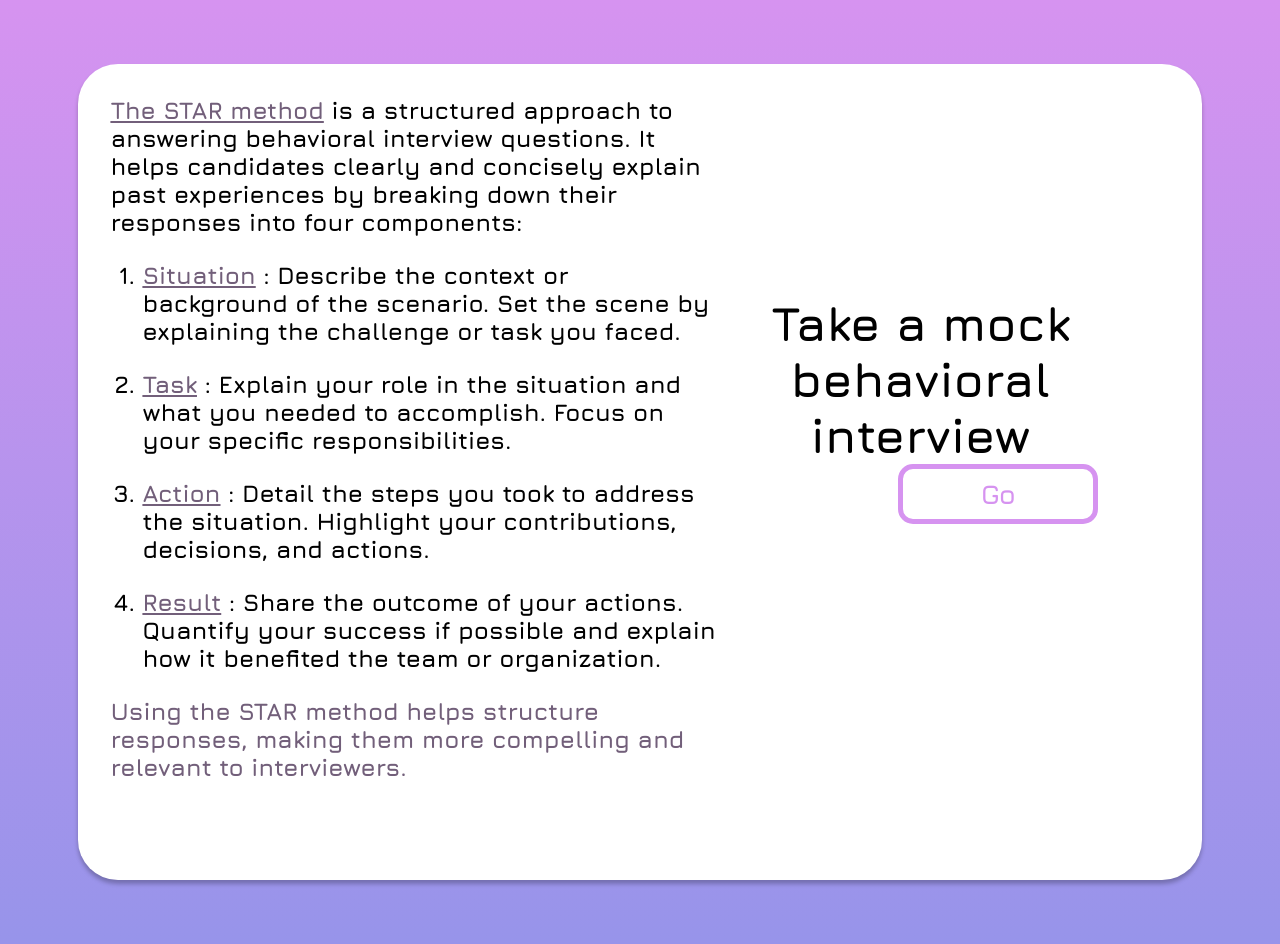
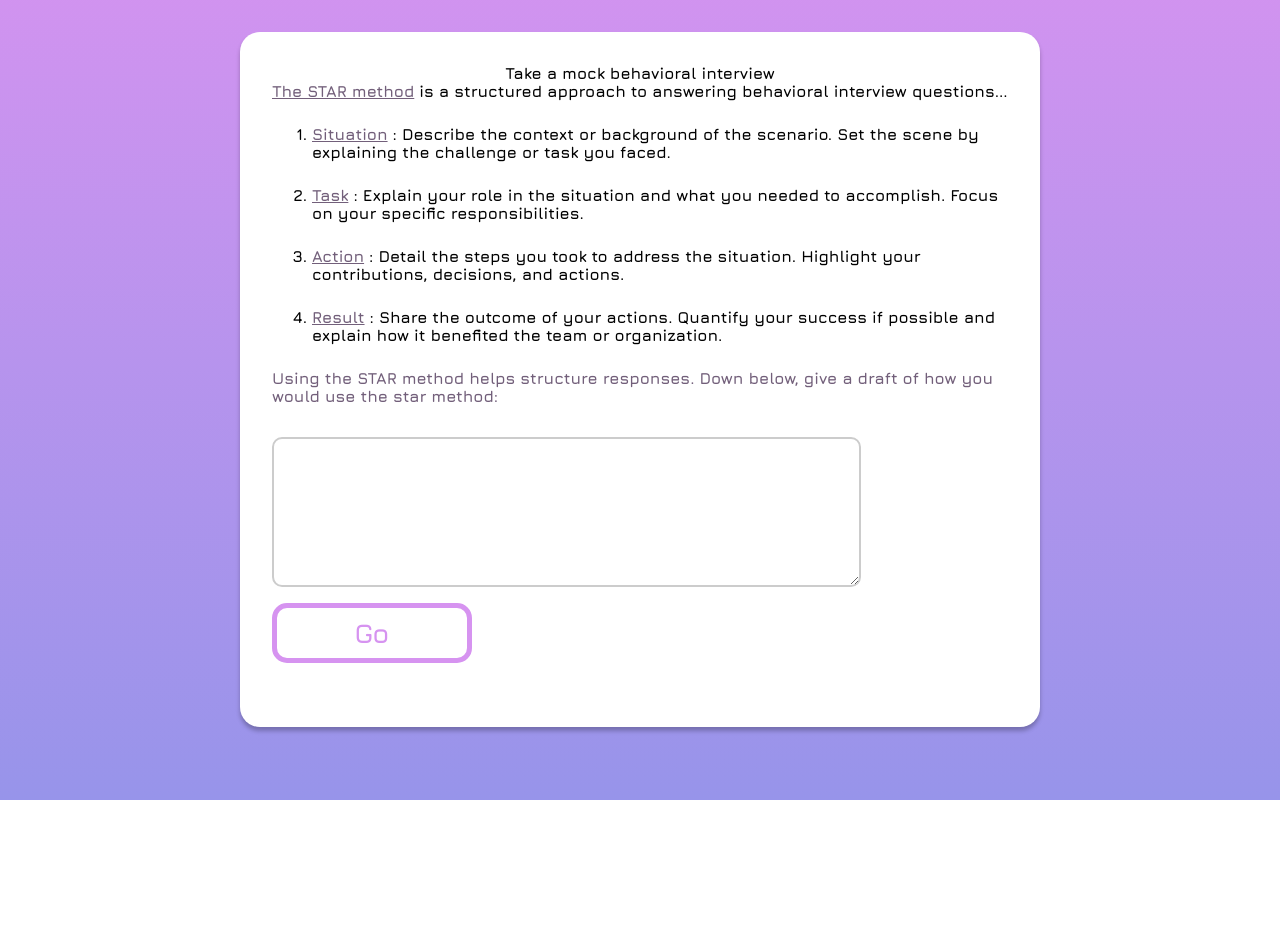
Before and after one commit to hibashaalan/Interbot, a Flask app: page /behavioral/ in a window 1280 px wide. Shown: the part 75-1019 px from the top of the page. After the commit the page ends 875 px from the top, so only its background shows below. Run offline with Flask 3, Linux system fonts and the light colour scheme.

Commit message:
All my behavioral/feedback questions

```diff
--- a/website/static/global.css
+++ b/website/static/global.css
@@ -111,7 +111,7 @@
     height: 113px;
 }
 
-/*.rectangle-div {
+.rectangle-div {
     position: absolute;
     top: 569px;
     left: 622px;
@@ -122,7 +122,7 @@
     box-sizing: border-box;
     width: 181px;
     height: 54px;
-}*/
+}
 
 .get-started {
     position: absolute;
@@ -201,54 +201,38 @@
 
 /*Behavorial*/
 
-.behavorial {
-    width: 100%;
-    overflow: hidden;
-    text-align: center;
-    font-size: 27px;
-    color: #000;
-    font-family: Jura;
-
-    padding: 2rem 1rem;
+.behavioral {
     display: flex;
     flex-direction: column;
-    align-items: center;
+    align-items: center; /* Centers the content horizontally */
+    justify-content: flex-start;
+    font-family: Jura;
+    min-height: 100vh; /* Full viewport height */
+    padding: 2rem;
     gap: 2rem;
 }
 
-.intro-section{
-    display: flex;
-    flex-direction: row-reverse;
-    /*justify-content: center;*/
-    align-items: flex-start;
-    gap: 2rem;
-    max-width: 90%;
-    flex-wrap: wrap;
+.intro-section {
+    text-align: center;
+    margin-bottom: 2rem; /* Space between the intro and the form */
 }
 
-.behavorial-child {
-    position: relative;
-    /*top: 164px;
-    left: 44px;*/
+.behavioral-child {
+    display: flex;
+    flex-direction: column;
+    align-items: center; /* Center the content inside this container */
+    justify-content: flex-start;
+    width: 100%;
+    max-width: 800px; /* Maximum width of the content */
     box-shadow: 0px 4px 4px rgba(0, 0, 0, 0.25);
-    border-radius: 40px;
+    border-radius: 20px;
     background-color: #fff;
-
-    max-width: 90%;
-    margin: 2rem auto;
-    padding: 1rem;
-
-    /*width: 1350px;*/
-    height: 816px;
+    padding: 2rem;
 }
 
-.go-button{
-    position: absolute;
-    top: 400px;
-    left: 820px;
+.go-button {
     font-size: 27px;
     font-family: Jura;
-    display: inline-block;
     color: #d693f0;
     text-align: center;
     width: 200px;
@@ -258,11 +242,79 @@
     border-radius: 15px;
     transition-duration: 0.4s;
     cursor: pointer;
+    margin-bottom: auto;  /* Ensure it sticks to the bottom */
 }
 
-.go-button:hover{
+.go-button:hover {
     background: #d693f0;
     color: #ffff;
+}
+
+/* Style the form and its elements */
+form {
+    display: flex;
+    flex-direction: column;
+    align-items: flex-start;
+    gap: 1rem; /* Adds space between form elements */
+    margin-top: 20px; /* Adds margin to the top of the form */
+}
+
+/* Label for the answer */
+form label {
+    font-size: 18px;  /* Adjust font size */
+    font-family: Jura;
+    margin-bottom: 10px;  /* Adds space below the label */
+}
+
+/* Textarea styling */
+textarea {
+    width: 100%;  /* Ensures the textarea fills the available space */
+    padding: 10px;  /* Adds padding inside the textarea */
+    font-size: 16px;  /* Adjust the font size */
+    font-family: Jura;
+    border: 2px solid #d693f0;  /* Adds a border to match the theme */
+    border-radius: 10px;  /* Rounded corners for the textarea */
+}
+
+/* Submit button styling */
+input[type="submit"] {
+    background-color: #d693f0;
+    color: white;
+    padding: 10px 20px;
+    border: none;
+    border-radius: 15px;
+    cursor: pointer;
+    font-size: 18px;
+    font-family: Jura;
+    transition: background-color 0.3s ease;
+}
+
+/* Hover effect for submit button */
+input[type="submit"]:hover {
+    background-color: #a56fe3;
+}
+
+/* Form Section */
+.form-section {
+    width: 100%;
+    margin-bottom: 2rem;
+}
+
+.answer-container {
+    margin-bottom: 1rem;
+    display: flex;
+    flex-direction: column;
+    align-items: center;
+}
+
+textarea {
+    width: 80%; /* Make the textarea smaller and centered */
+    max-width: 600px;
+    height: 150px;
+    font-size: 16px;
+    padding: 10px;
+    border-radius: 10px;
+    border: 2px solid #ccc;
 }
 
 .pratice {
@@ -300,11 +352,9 @@
     margin-bottom: 25px;
 }
 
-.situation-describe-the-contex {
-    margin: 0;
-    font-family: inherit;
-    font-size: inherit;
-    padding-left: 32px;
+.situation-describe-the-context {
+    list-style-type: none;
+    padding-left: 0;
 }
 
 .using-the-star {
@@ -316,19 +366,14 @@
 }
 
 .the-star-method-container {
-    /*position: absolute;
-    top: 248px;
-    left: 110px;*/
-    font-size: 24px;
-    /*display: inline-block;*/
-    text-align: left;
+    text-align: left; /* Make sure this is left-aligned */
+    margin-bottom: 2rem;
+}
 
-    max-width: 65%;
-    /*margin: 1rem auto;*/
-    padding: 1rem;
-
-    /*width: 754px;
-    height: 671px;*/
+/* Feedback Section */
+.feedback {
+    text-align: center;
+    margin-top: 20px;
 }
 
 /*Technical*/
--- a/website/templates/behavorial.html
+++ b/website/templates/behavorial.html
@@ -1,21 +1,17 @@
 {% extends "base.html" %}
 
-{% block title %}About{% endblock %}
+{% block title %}Behavioral Interview Feedback{% endblock %}
 
 {% block content %}
-<div class="behavorial">
-	<div class="behavorial-child">
-		<div class="behavorial-item">
-			<button class="go-button">Go</button>
-		</div>
-	<div class = "intro-section">
-	<b class="pratice">Take a mock behavioral interview</b>
+<div class="behavioral">
+    <div class="behavioral-child">
+        <div class="intro-section">
+            <bf style="text-align: center;">Take a mock behavioral interview</bf>
 
             <div class="the-star-method-container">
                 <p class="the-star-method-is-a-structure">
                     <span class="the-star-method">The STAR method</span>
-			<span> is a structured approach to answering behavioral interview questions. It helps candidates clearly and
-				concisely explain past experiences by breaking down their responses into four components:</span>
+                    <span> is a structured approach to answering behavioral interview questions...</span>
                 </p>
                 <ol class="situation-describe-the-contex">
 					<li class="task-explain-your-role-in-the">
@@ -40,10 +36,27 @@
 					</li>
 				</ol>
                 <p class="using-the-star-method-helps-st">
-			<span class="using-the-star">Using the STAR method helps structure responses, making them more compelling
-				and relevant to interviewers.</span>
+                    <span class="using-the-star">Using the STAR method helps structure responses. Down below, give a draft of how you would use the star method:</span>
                 </p>
             </div>
+
+            <!-- Form to submit the user's answer -->
+
+            <form action="/feedback" method="POST">
+                <!--<label for="answer">Your Answer:</label> -->
+                <textarea name="answer" id="answer" rows="5" cols="50" required>
+
+				</textarea>
+                <a href="/feedback">
+					<button class="go-button" type="button">Go</button>
+				</a>
+				<input type="submit" value="Get Feedback">
+
+				<!--<div class="behavioral-item">-->
+				</form>
+			<!--</div>-->
+
+            <!-- Display feedback after submission -->
         </div>
     </div>
 </div>
--- a/website/views.py
+++ b/website/views.py
@@ -2,6 +2,7 @@
 from flask_login import login_required, current_user
 
 views = Blueprint('views', __name__)
+#app = create_app()
 
 @views.route('/')
 @login_required
@@ -27,3 +28,8 @@
 @views.route('/company/')
 def comp():
     return render_template("company.html")
+
+@views.route('/feedback/')
+def feedback():
+    # This route renders the feedback page, passing feedback as a context variable if needed.
+    return render_template('feedback.html')
```
Also changed, not shown: website/feedback.py (+38 -0 lines), website/static/script.js (+23 -26 lines), website/templates/feedback.html (+29 -0 lines), website/templates/profile.html (+34 -29 lines), website/train_model.py (+17 -22 lines). Lines whose indentation alone changed are shown as unchanged.
